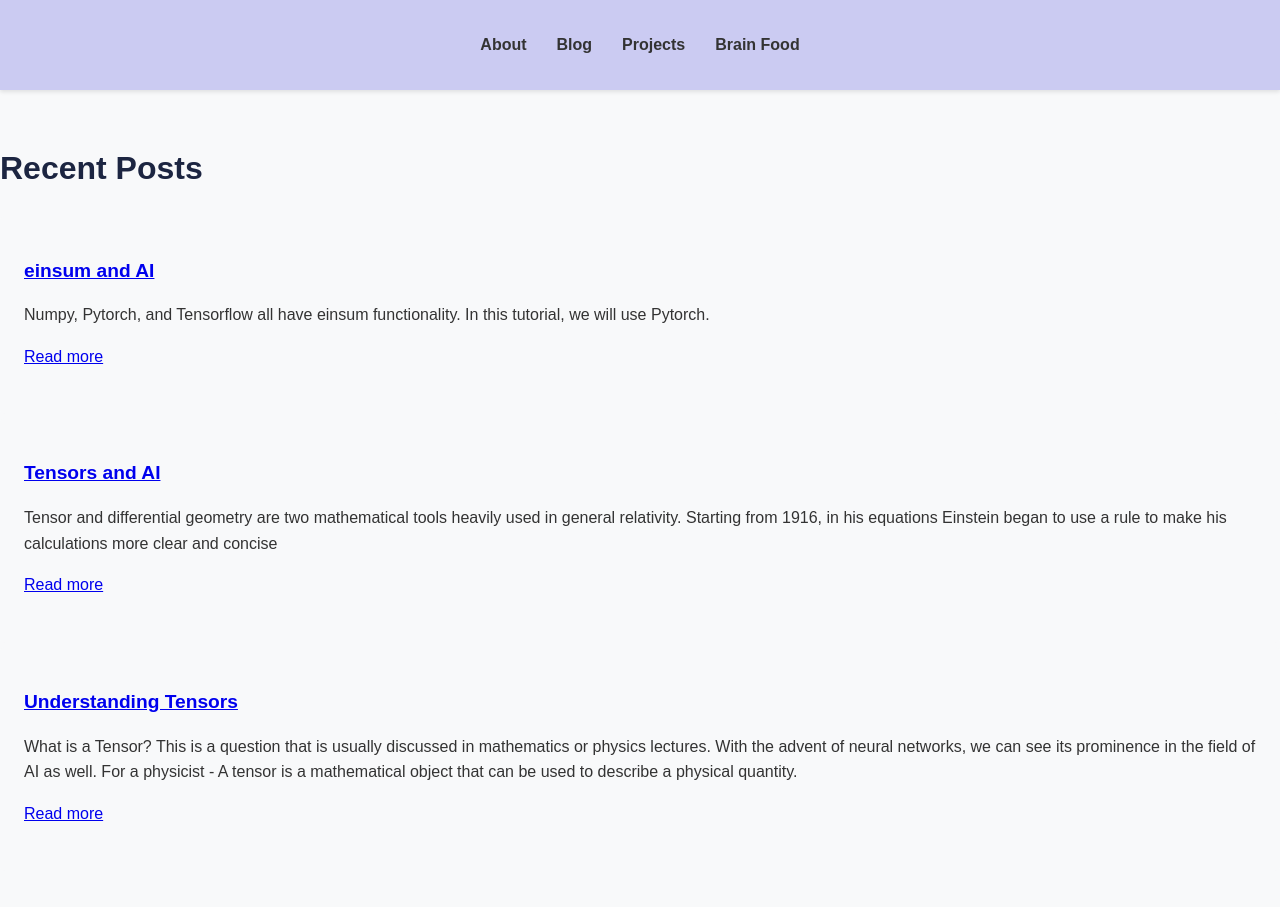
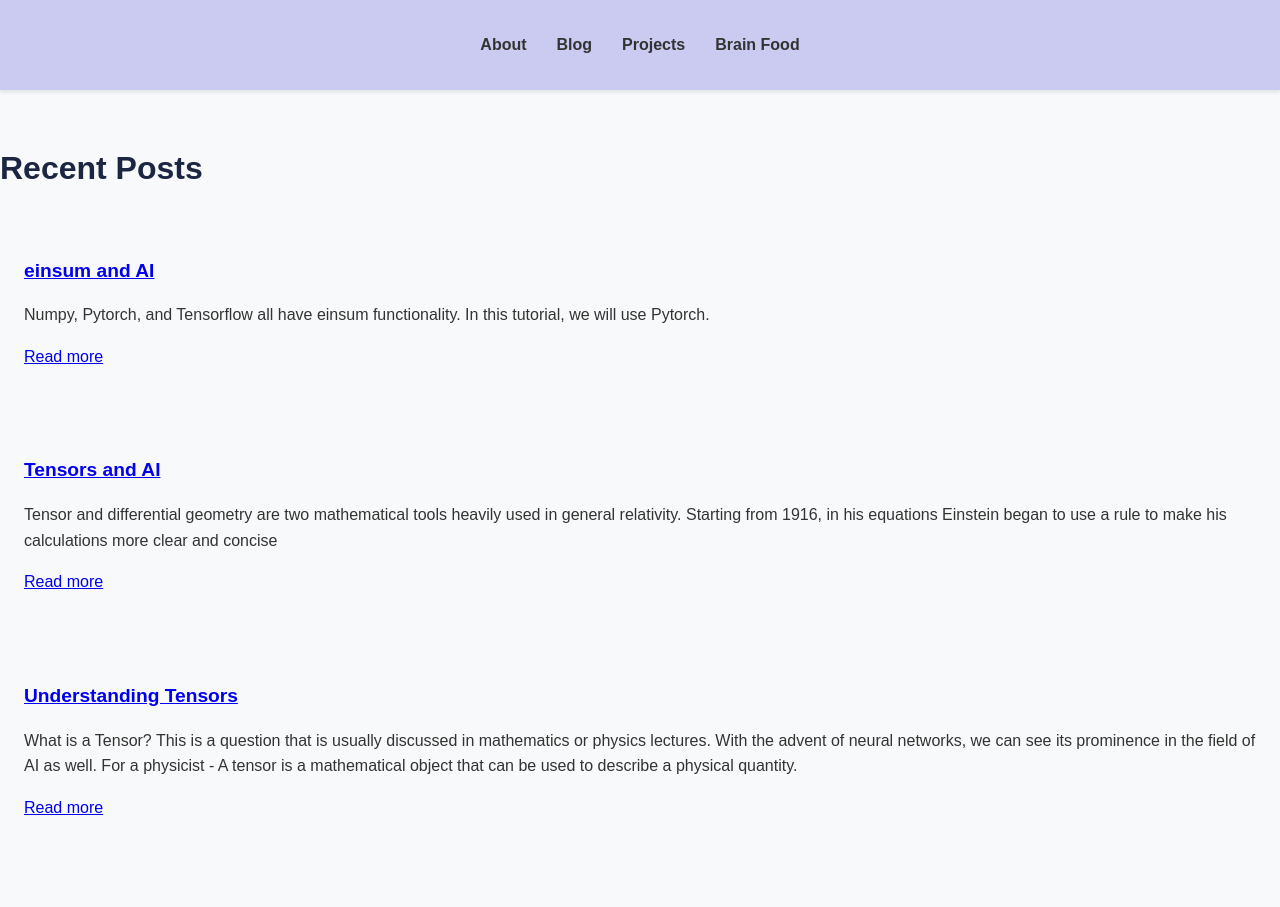
Before and after one commit to adhikarinarayan/adhikarinarayan.github.io, a Jekyll site: the page built from blog.md, in a window 1280 px wide. Built offline with Jekyll 4.4.1, drawn with Linux system fonts in a browser that asks for light colours.

Commit message:
Update styles.css

```diff
--- a/assets/css/styles.css
+++ b/assets/css/styles.css
@@ -94,7 +94,7 @@ article h2 {  /* Target h2 within article */
 
 .read-more-link {
   display: inline-block; /* Make the link a block element to apply margin */
-  margin-bottom: 5px; /* Adjust the value as needed */
+  margin-bottom: 2px; /* Adjust the value as needed */
 }
 
 article:hover {
```
